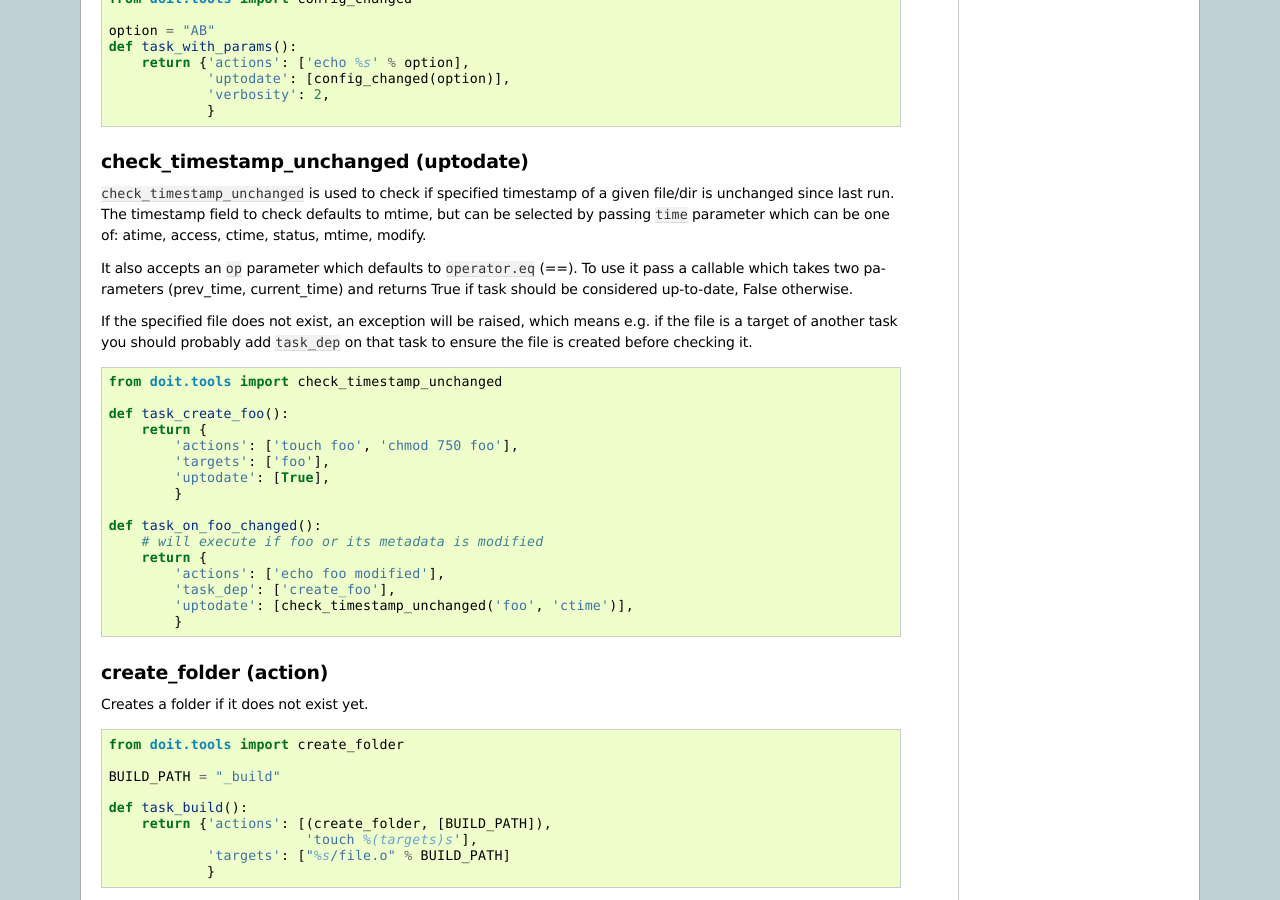
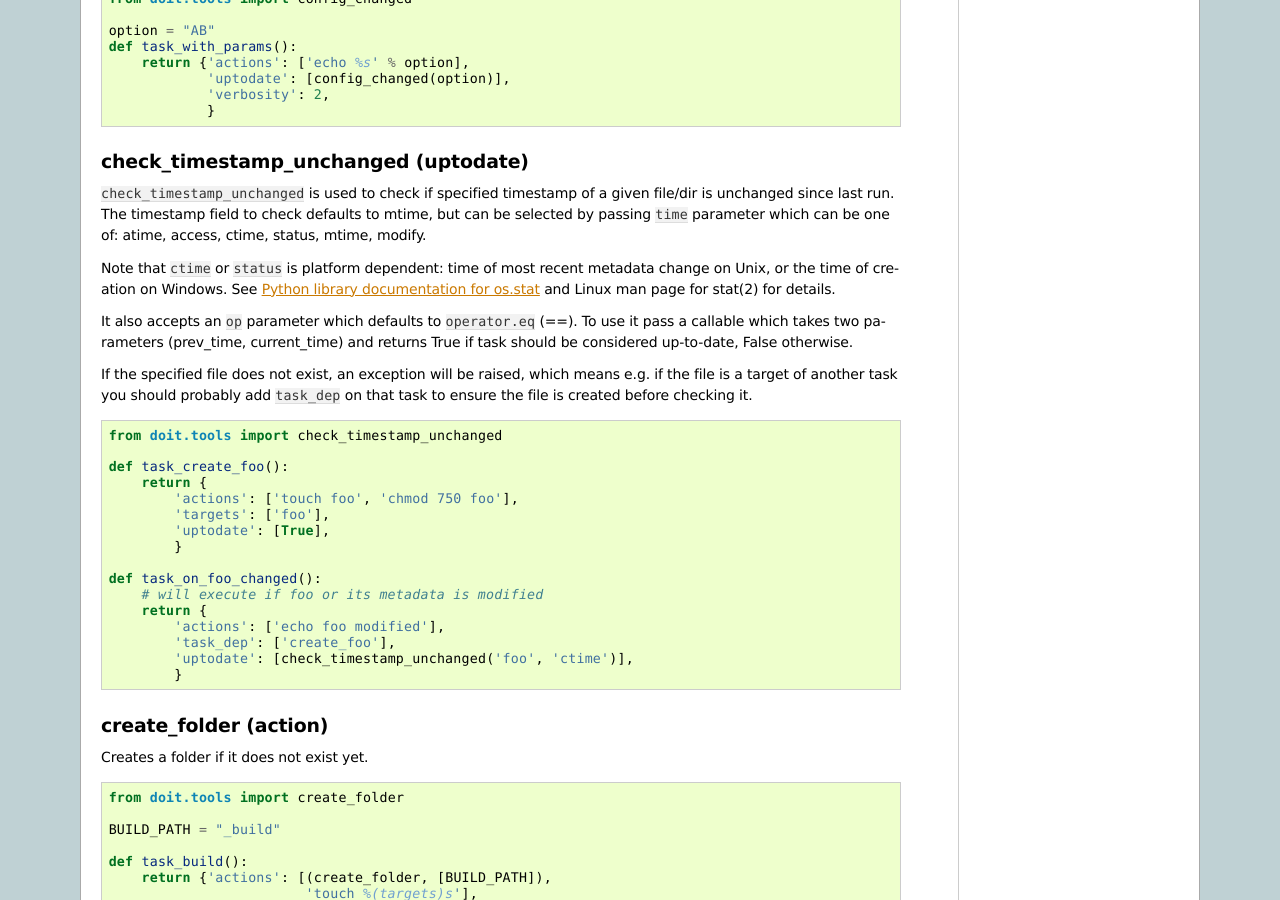
Before and after one commit to pydoit/doit, a Sphinx documentation site: the page built from doc/tools.rst, in a window 1280 px wide and 900 px high, scrolled down 823 px. Built offline with Sphinx 7.4.7, drawn with Linux system fonts in a browser that asks for light colours; comment, search, counter and statistics services are not loaded.

Commit message:
Added a short note about platform dependent meaning of ctime.
--HG--
extra : convert_revision : tzeentch.gm%40gmail.com-20111004212613-h4j6jkz5wgqg6k4i

```diff
--- a/doc/tools.rst
+++ b/doc/tools.rst
@@ -41,6 +41,10 @@ check_timestamp_unchanged (uptodate)
 
 ``check_timestamp_unchanged`` is used to check if specified timestamp of a given file/dir is unchanged since last run.  The timestamp field to check defaults to mtime, but can be selected by passing ``time`` parameter which can be one of: atime, access, ctime, status, mtime, modify.
 
+Note that ``ctime`` or ``status`` is platform dependent: time of most recent metadata change on Unix, or the time of creation on Windows.  See `Python library documentation for os.stat`__ and Linux man page for stat(2) for details.
+
+__ http://docs.python.org/library/os.html#os.stat
+
 It also accepts an ``op`` parameter which defaults to ``operator.eq`` (==).  To use it pass a callable which takes two parameters (prev_time, current_time) and returns True if task should be considered up-to-date, False otherwise.
 
 If the specified file does not exist, an exception will be raised, which means e.g. if the file is a target of another task you should probably add ``task_dep`` on that task to ensure the file is created before checking it.
```
